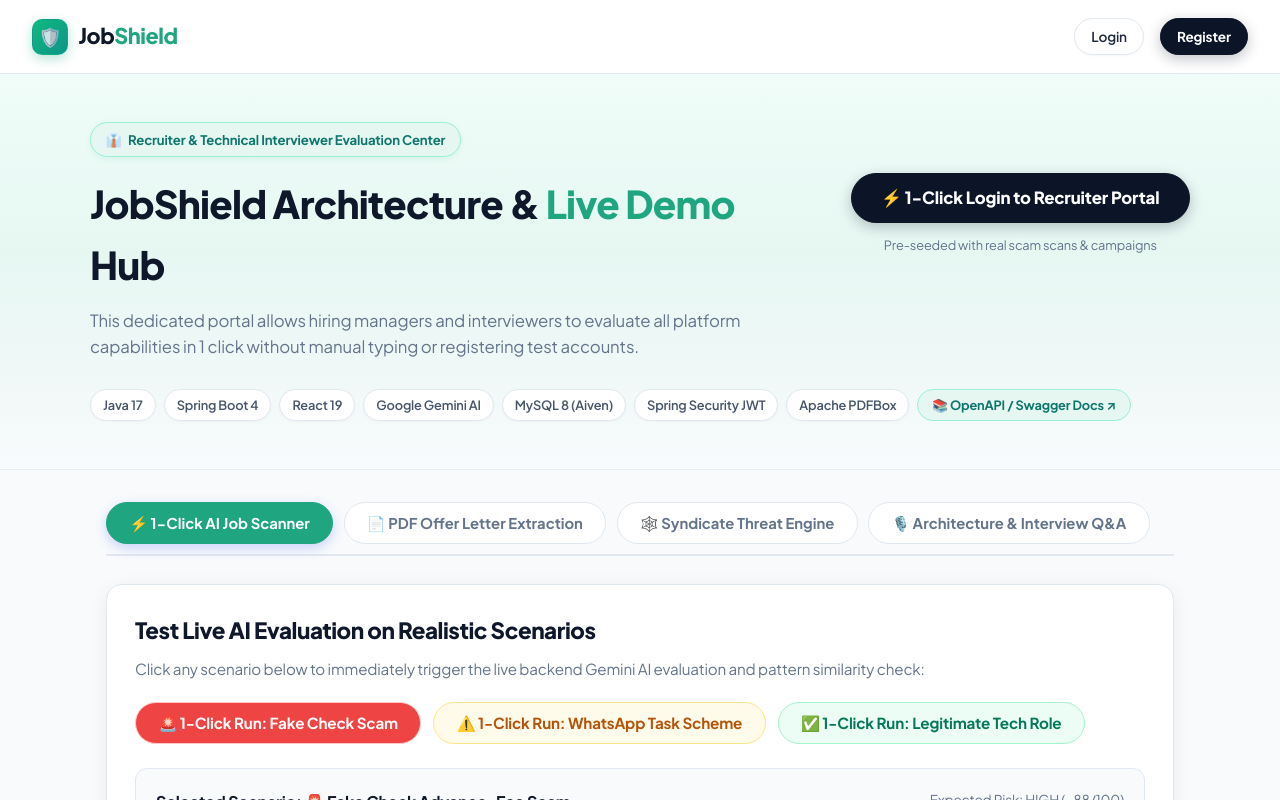
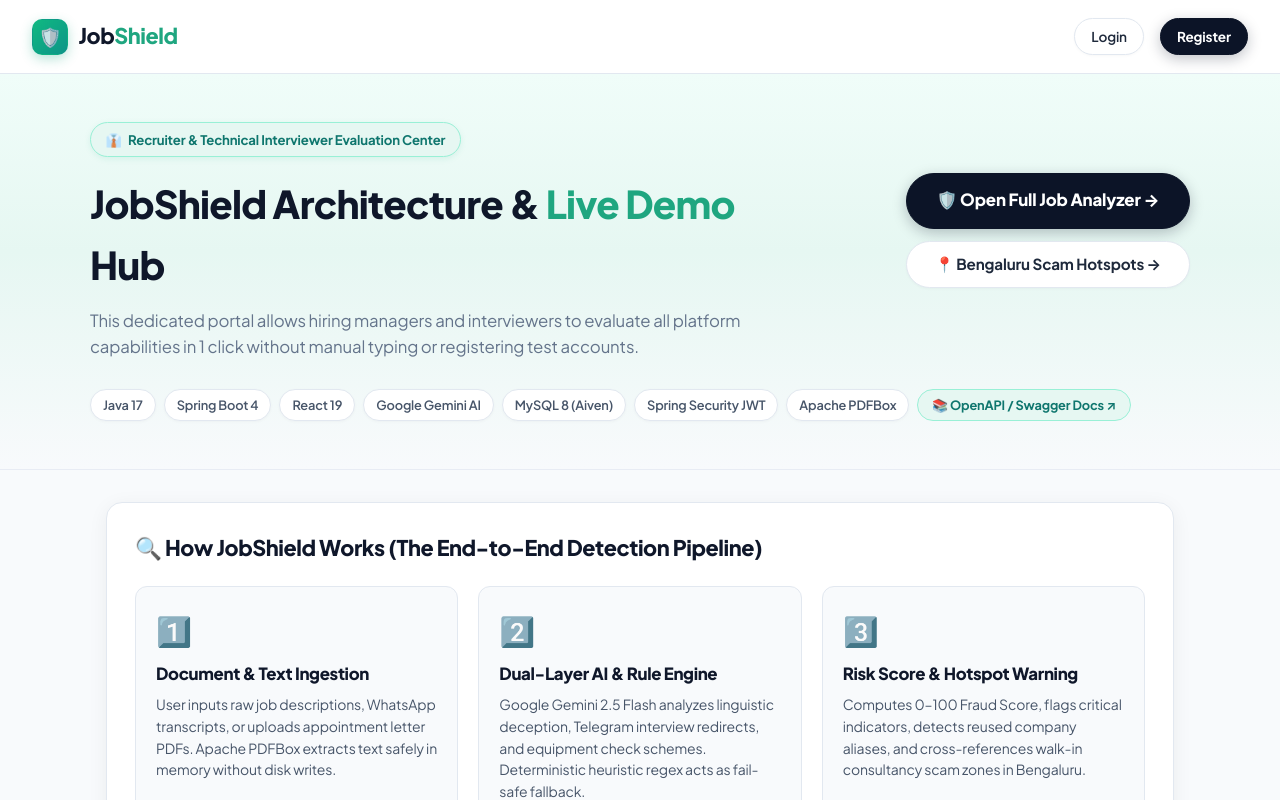
Before and after one commit to Manoj-np/Job_scam, a React (Vite) app in the folder jobshield-frontend/: page /demo in a window 1280 px wide. Shown: the top 800 px of the page. Built offline with nearby package versions, Linux system fonts and the light colour scheme; no server answers.

Commit message:
feat: remove all login credentials and prominently showcase How It Works detection pipeline

```diff
--- a/jobshield-frontend/src/pages/InterviewerDemoPage.jsx
+++ b/jobshield-frontend/src/pages/InterviewerDemoPage.jsx
@@ -77,7 +77,6 @@ export default function InterviewerDemoPage() {
   const [runningTest, setRunningTest] = useState(false);
   const [testResult, setTestResult] = useState(null);
   const [testError, setTestError] = useState(null);
-  const [loggingIn, setLoggingIn] = useState(false);
 
   // PDF demo state
   const [pdfScanning, setPdfScanning] = useState(false);
@@ -86,21 +85,6 @@ export default function InterviewerDemoPage() {
   const [currentPdfName, setCurrentPdfName] = useState('');
 
   const currentSample = SAMPLES[selectedSampleKey];
-
-  const handle1ClickLogin = async () => {
-    try {
-      setLoggingIn(true);
-      await authApi.login({
-        email: 'demo@jobshield.com',
-        password: 'Password@123',
-      });
-      navigate('/analyze');
-    } catch (err) {
-      navigate('/login');
-    } finally {
-      setLoggingIn(false);
-    }
-  };
 
   const handleRunLiveAnalysis = async (sampleKey) => {
     const sample = SAMPLES[sampleKey];
@@ -175,20 +159,23 @@ export default function InterviewerDemoPage() {
             </div>
 
             <div style={{ display: 'flex', flexDirection: 'column', gap: '0.75rem' }}>
-              <button
-                onClick={handle1ClickLogin}
-                disabled={loggingIn}
+              <Link
+                to="/analyze"
                 className="btn btn-navy btn-lg"
                 style={{
                   fontWeight: 800,
-                  cursor: 'pointer'
+                  textAlign: 'center'
                 }}
               >
-                <span>⚡ {loggingIn ? 'Logging In...' : '1-Click Login to Recruiter Portal'}</span>
-              </button>
-              <div style={{ textAlign: 'center', fontSize: '0.8rem', color: 'var(--text-muted)' }}>
-                Pre-seeded with real scam scans & campaigns
-              </div>
+                <span>🛡️ Open Full Job Analyzer →</span>
+              </Link>
+              <Link
+                to="/campaigns"
+                className="btn btn-secondary"
+                style={{ textAlign: 'center', fontWeight: 700 }}
+              >
+                <span>📍 Bengaluru Scam Hotspots →</span>
+              </Link>
             </div>
           </div>
 
@@ -231,6 +218,38 @@ export default function InterviewerDemoPage() {
 
       {/* Main Tabbed Interactive Center */}
       <div style={{ maxWidth: '1100px', margin: '2rem auto 4rem', padding: '0 1rem' }}>
+        {/* HOW IT WORKS PIPELINE */}
+        <div className="card" style={{ marginBottom: '2rem', border: '1.5px solid #e2e8f0' }}>
+          <h2 style={{ fontSize: '1.35rem', fontWeight: 800, color: '#0f172a', margin: '0 0 1.25rem' }}>
+            🔍 How JobShield Works (The End-to-End Detection Pipeline)
+          </h2>
+          <div style={{ display: 'grid', gridTemplateColumns: 'repeat(auto-fit, minmax(280px, 1fr))', gap: '1.25rem' }}>
+            <div style={{ background: '#f8fafc', padding: '1.25rem', borderRadius: '12px', border: '1px solid #e2e8f0' }}>
+              <div style={{ fontSize: '1.8rem', marginBottom: '0.5rem' }}>1️⃣</div>
+              <h4 style={{ fontWeight: 800, color: '#0f172a', margin: '0 0 0.4rem', fontSize: '1.05rem' }}>Document & Text Ingestion</h4>
+              <p style={{ fontSize: '0.875rem', color: '#475569', margin: 0, lineHeight: 1.55 }}>
+                User inputs raw job descriptions, WhatsApp transcripts, or uploads appointment letter PDFs. Apache PDFBox extracts text safely in memory without disk writes.
+              </p>
+            </div>
+
+            <div style={{ background: '#f8fafc', padding: '1.25rem', borderRadius: '12px', border: '1px solid #e2e8f0' }}>
+              <div style={{ fontSize: '1.8rem', marginBottom: '0.5rem' }}>2️⃣</div>
+              <h4 style={{ fontWeight: 800, color: '#0f172a', margin: '0 0 0.4rem', fontSize: '1.05rem' }}>Dual-Layer AI & Rule Engine</h4>
+              <p style={{ fontSize: '0.875rem', color: '#475569', margin: 0, lineHeight: 1.55 }}>
+                Google Gemini 2.5 Flash analyzes linguistic deception, Telegram interview redirects, and equipment check schemes. Deterministic heuristic regex acts as fail-safe fallback.
+              </p>
+            </div>
+
+            <div style={{ background: '#f8fafc', padding: '1.25rem', borderRadius: '12px', border: '1px solid #e2e8f0' }}>
+              <div style={{ fontSize: '1.8rem', marginBottom: '0.5rem' }}>3️⃣</div>
+              <h4 style={{ fontWeight: 800, color: '#0f172a', margin: '0 0 0.4rem', fontSize: '1.05rem' }}>Risk Score & Hotspot Warning</h4>
+              <p style={{ fontSize: '0.875rem', color: '#475569', margin: 0, lineHeight: 1.55 }}>
+                Computes 0–100 Fraud Score, flags critical indicators, detects reused company aliases, and cross-references walk-in consultancy scam zones in Bengaluru.
+              </p>
+            </div>
+          </div>
+        </div>
+
         {/* Navigation Tabs */}
         <div style={{ display: 'flex', gap: '0.65rem', borderBottom: '2px solid #e2e8f0', paddingBottom: '0.65rem', marginBottom: '1.75rem', flexWrap: 'wrap' }}>
           {[
@@ -447,13 +466,13 @@ export default function InterviewerDemoPage() {
               </div>
             </div>
 
-            <button
-              onClick={handle1ClickLogin}
+            <Link
+              to="/campaigns"
               className="btn btn-primary"
-              style={{ fontWeight: 700 }}
+              style={{ fontWeight: 700, display: 'inline-block' }}
             >
-              ⚡ Log in as Recruiter to View All Live Campaigns →
-            </button>
+              📍 Explore Live Bengaluru Scam Hotspot Tracker →
+            </Link>
           </div>
         )}
 
@@ -494,9 +513,9 @@ export default function InterviewerDemoPage() {
                   <p style={{ fontSize: '0.85rem', color: '#64748b', margin: '0 0 1rem', lineHeight: '1.5' }}>
                     Generated on-the-fly via Apache PDFBox with security verification stamps.
                   </p>
-                  <button onClick={handle1ClickLogin} className="btn btn-sm btn-secondary">
-                    View in Scan History ↗
-                  </button>
+                  <Link to="/analyze" className="btn btn-sm btn-secondary">
+                    Analyze Job & View Report ↗
+                  </Link>
                 </div>
               </div>
             </div>
--- a/jobshield-frontend/src/pages/LandingPage.jsx
+++ b/jobshield-frontend/src/pages/LandingPage.jsx
@@ -82,24 +82,8 @@ export default function LandingPage() {
   const [runningTest, setRunningTest] = useState(false);
   const [testResult, setTestResult] = useState(null);
   const [testError, setTestError] = useState(null);
-  const [loggingIn, setLoggingIn] = useState(false);
 
   const currentSample = SAMPLES[selectedSampleKey];
-
-  const handle1ClickLogin = async () => {
-    try {
-      setLoggingIn(true);
-      await authApi.login({
-        email: 'demo@jobshield.com',
-        password: 'Password@123',
-      });
-      navigate('/analyze');
-    } catch (err) {
-      navigate('/login');
-    } finally {
-      setLoggingIn(false);
-    }
-  };
 
   const handleRunLiveAnalysis = async (sampleKey) => {
     const sample = SAMPLES[sampleKey];
@@ -486,15 +470,13 @@ export default function LandingPage() {
                 >
                   🚀 Launch Full Demo Center (/demo) →
                 </Link>
-                <button
-                  type="button"
-                  onClick={handle1ClickLogin}
-                  disabled={loggingIn}
+                <Link
+                  to="/analyze"
                   className="btn btn-navy"
-                  style={{ padding: '0.75rem 1.4rem', fontSize: '0.95rem', fontWeight: 700 }}
+                  style={{ padding: '0.75rem 1.4rem', fontSize: '0.95rem', fontWeight: 700, textAlign: 'center' }}
                 >
-                  ⚡ {loggingIn ? 'Logging In...' : '1-Click Recruiter Demo Login'}
-                </button>
+                  🛡️ Open Live Job Scanner →
+                </Link>
                 <a
                   href={getSwaggerUrl()}
                   target="_blank"
--- a/jobshield-frontend/src/pages/LoginPage.jsx
+++ b/jobshield-frontend/src/pages/LoginPage.jsx
@@ -31,35 +31,6 @@ export default function LoginPage() {
       ...prev,
       [e.target.name]: e.target.value,
     }));
-  };
-
-  const handleDemoLogin = async () => {
-    setError(null);
-    setSuccess(null);
-    setLoading(true);
-
-    const demoCreds = {
-      email: 'demo@jobshield.com',
-      password: 'Password@123',
-    };
-    setCredentials(demoCreds);
-
-    try {
-      const loginRes = await authApi.login(demoCreds);
-      if (!loginRes || !loginRes.token) {
-        throw new Error('Authentication succeeded but no token received.');
-      }
-      try {
-        await authApi.getProfile();
-      } catch (profileErr) {
-        console.warn('Profile sync:', profileErr);
-      }
-      navigate('/analyze');
-    } catch (err) {
-      setError(err.message || 'Demo login failed. Please retry.');
-    } finally {
-      setLoading(false);
-    }
   };
 
   const handleSubmit = async (e) => {
@@ -114,52 +85,6 @@ export default function LoginPage() {
 
           {error && <div className="alert alert-error">⚠️ {error}</div>}
           {success && <div className="alert alert-success">{success}</div>}
-
-          {/* Quick Demo Access Card for Interviewers / HR */}
-          <div style={{
-            background: 'linear-gradient(135deg, rgba(37, 99, 235, 0.08), rgba(99, 102, 241, 0.12))',
-            border: '1.5px solid #93c5fd',
-            borderRadius: '12px',
-            padding: '1.1rem',
-            marginBottom: '1.25rem',
-            boxShadow: '0 2px 8px rgba(37, 99, 235, 0.08)'
-          }}>
-            <div style={{ display: 'flex', alignItems: 'center', justifyContent: 'space-between', marginBottom: '0.4rem' }}>
-              <span style={{ fontWeight: 800, fontSize: '0.95rem', color: '#0f172a', display: 'flex', alignItems: 'center', gap: '0.4rem' }}>
-                👔 Interviewer & HR Demo Access
-              </span>
-              <span style={{ fontSize: '0.75rem', background: 'var(--color-teal-tint)', color: 'var(--color-brand-dark)', padding: '0.2rem 0.55rem', borderRadius: '12px', fontWeight: 700 }}>
-                Instant Access
-              </span>
-            </div>
-            <p style={{ fontSize: '0.825rem', color: '#334155', margin: '0 0 0.75rem 0', lineHeight: 1.45 }}>
-              Reviewing this project? Click below to immediately sign in with pre-loaded scan records, AI assessments, and live metrics.
-            </p>
-            <button
-              type="button"
-              onClick={handleDemoLogin}
-              disabled={loading}
-              className="btn btn-navy"
-              style={{
-                width: '100%',
-                fontWeight: 700,
-                padding: '0.65rem',
-                fontSize: '0.9rem',
-                borderRadius: '8px',
-                cursor: 'pointer',
-                display: 'flex',
-                alignItems: 'center',
-                justifyContent: 'center',
-                gap: '0.5rem',
-              }}
-            >
-              <span>⚡ 1-Click Interviewer Demo Login</span>
-            </button>
-            <div style={{ display: 'flex', justifyContent: 'space-between', fontSize: '0.78rem', color: 'var(--text-muted)', marginTop: '0.6rem' }}>
-              <span>Email: <code style={{ color: 'var(--color-brand-dark)' }}>demo@jobshield.com</code></span>
-              <span>Password: <code style={{ color: 'var(--color-brand-dark)' }}>Password@123</code></span>
-            </div>
-          </div>
 
           <form onSubmit={handleSubmit}>
             <div className="form-group">
```
